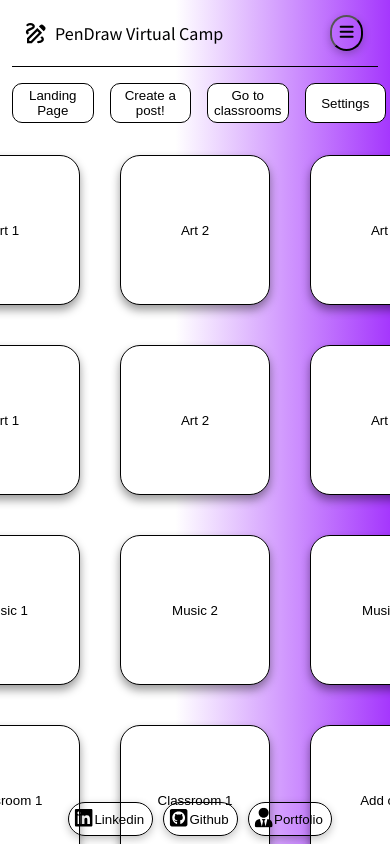
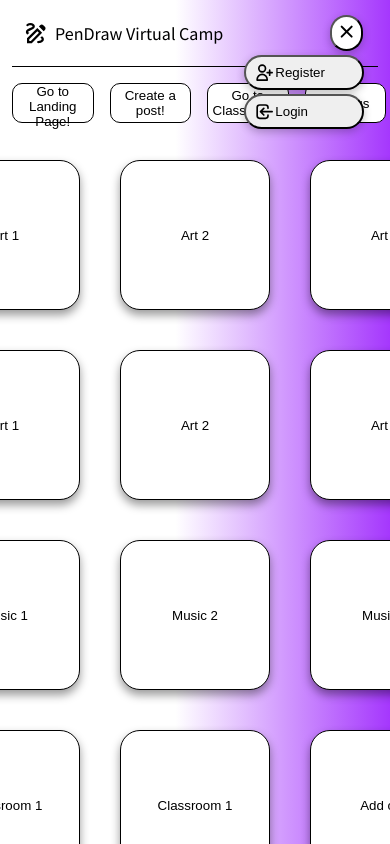
Before and after one commit to Ianduha13/Pendraw-Virtual-Camp, a React (Create React App) app in the folder frontend/: page /dashboard in a window 390 px wide. Both pictures are taken after a click on the button 346 px from the left and 33 px from the top of the page. Shown: the top 844 px of the page. Built offline with nearby package versions, Linux system fonts and the light colour scheme.

Commit message:
Adding mobile menu and responsive designs for all the screens

```diff
--- /dev/null
+++ b/frontend/src/components/MobileNavigationMenu.js
@@ -0,0 +1,25 @@
+import { useState } from "react"
+import { HiMenu, HiX } from "react-icons/hi"
+import "./styles/Mobile.css"
+import MobileNavigationOptions from "./MobileNavigationOptions"
+
+const MobileNavigationMenu = ({ user, logout }) => {
+  const [toggle, setToggle] = useState(false)
+
+  return (
+    <>
+      <div className="menu'container inactive">
+        <button className='mobile-menu' onClick={() => setToggle(!toggle)}>
+          {toggle === true ? <HiX /> : <HiMenu />}
+        </button>
+        {toggle === true && (
+          <div className='option-container inactive'>
+            <MobileNavigationOptions user={user} logout={logout} />
+          </div>
+        )}
+      </div>
+    </>
+  )
+}
+
+export default MobileNavigationMenu
--- /dev/null
+++ b/frontend/src/components/MobileNavigationOptions.js
@@ -0,0 +1,71 @@
+import {
+  HiOutlineUser,
+  HiOutlineLogout,
+  HiOutlineLogin,
+  HiOutlineHome,
+  HiOutlineUserAdd,
+  HiOutlineBell,
+} from "react-icons/hi"
+import { Link } from "react-router-dom"
+import "./styles/Mobile.css"
+import { useNavigate } from "react-router-dom"
+
+const MobileNavigationOptions = ({ user, logout }) => {
+  const navigate = useNavigate()
+  return (
+    <>
+      {user ? (
+        <ul className='mobile-ul'>
+          <li>
+            <button className='mobile-options'>
+              <HiOutlineHome />
+              <p>Dashboard</p>
+            </button>
+          </li>
+          <li>
+            <button className='mobile-options'>
+              <HiOutlineBell />
+              <p>Notifications</p>
+            </button>
+          </li>
+          <li>
+            <button className='mobile-options'>
+              <Link to='/me'>
+                <HiOutlineUser />
+                <p>Profile</p>
+              </Link>
+            </button>
+          </li>
+          <li>
+            <button className='mobile-options'>
+              <Link to='/login' onClick={logout}>
+                <HiOutlineLogout />
+                <p>LogOut</p>
+              </Link>
+            </button>
+          </li>
+        </ul>
+      ) : (
+        <ul className='mobile-ul'>
+          <li>
+            <button className='mobile-options login'>
+              <Link to='/signup'>
+                <HiOutlineUserAdd />
+                <p>Register</p>
+              </Link>
+            </button>
+          </li>
+          <li>
+            <button className='mobile-options login'>
+              <Link to='/login'>
+                <HiOutlineLogin /> <p>Login</p>
+              </Link>
+            </button>
+          </li>
+        </ul>
+      )}
+    </>
+  )
+}
+
+export default MobileNavigationOptions
--- a/frontend/src/components/Navbar.js
+++ b/frontend/src/components/Navbar.js
@@ -1,6 +1,5 @@
 import {
   HiOutlineUser,
-  HiMenu,
   HiOutlineLogout,
   HiOutlineLogin,
   HiOutlineHome,
@@ -14,6 +13,7 @@ import { useDispatch } from "react-redux"
 import { logout as storeLogout } from "../features/auth/authSlice"
 import { toast } from "react-toastify"
 import "./styles/Navbar.css"
+import MobileNavigationMenu from "./MobileNavigationMenu"
 
 const Header = ({ user }) => {
   const navigate = useNavigate()
@@ -25,7 +25,6 @@ const Header = ({ user }) => {
     navigate("/login")
     toast.success("Logged out correctly")
   }
-  const toggleMenu = (e) => {}
   return (
     <header className='header'>
       <div className='logo'>
@@ -64,12 +63,7 @@ const Header = ({ user }) => {
             </button>
           </li>
           <li>
-            <button
-              className='btn-menu btn-options inactive'
-              onClick={toggleMenu()}
-            >
-              <HiMenu />
-            </button>
+            <MobileNavigationMenu user={user} logout={logout} />
           </li>
         </ul>
       ) : (
@@ -90,12 +84,7 @@ const Header = ({ user }) => {
             </button>
           </li>
           <li>
-            <button
-              className='btn-menu btn-options inactive'
-              onClick={toggleMenu()}
-            >
-              <HiMenu />
-            </button>
+            <MobileNavigationMenu />
           </li>
         </ul>
       )}
--- a/frontend/src/components/styles/Dashboard.css
+++ b/frontend/src/components/styles/Dashboard.css
@@ -41,7 +41,10 @@
     grid-template-rows: auto auto auto auto auto;
     grid-template-columns: auto auto auto;
   }
-  .left-container ul{
+
+}
+@media(max-width: 850px){
+.left-container ul{
     width: 100%;
     display: flex;
     flex-direction: row;
--- a/frontend/src/components/styles/Footer.css
+++ b/frontend/src/components/styles/Footer.css
@@ -1,5 +1,5 @@
 footer{
-  position: absolute;
+  position: fixed;
   bottom: 0;
   margin-bottom: 8px;
   width: 100%;
@@ -24,3 +24,10 @@ footer{
 .btn-footer svg{
   transform: scale(1.5);
 }
+@media(max-width: 850px)
+{
+footer{
+  position: absolute;
+  bottom: -20%;
+}
+}
--- /dev/null
+++ b/frontend/src/components/styles/Mobile.css
@@ -0,0 +1,55 @@
+.mobile-ul{
+  display: flex;
+  flex-direction: column;
+  align-items: flex-end;
+  position: absolute;
+  right: 10px;
+}
+ .mobile-menu{
+  box-shadow: rgba(0, 0, 0, 0.24) 0px 3px 8px;
+  display: block;
+  border: 1 px solid #000;
+  padding: 8px;
+  border-radius: 20px;
+  background: #fff;
+}
+.mobile-menu p{
+  margin-left: 4px;
+  font-weight: 500;
+}
+.mobile-menu svg{
+  transform: scale(1.5);
+}
+.mobile-menu:hover{
+  transform: scale(0.95);
+}
+.mobile-options{
+  position: relative;
+  z-index: 100;
+  width: 120px;
+  display: flex;
+  box-shadow: rgba(0, 0, 0, 0.24) 0px 3px 8px;
+  border: 1 px solid #000;
+  margin: 4px 16px 0px 0px;
+  padding: 8px;
+  border-radius: 20px;
+  background: solid #fff;
+}
+.login svg{
+  margin-left: 12px;
+}
+
+.mobile-options p{
+  margin-left: 4px;
+  font-weight: 500;
+}
+
+.mobile-options svg{
+  transform: scale(1.5);
+  margin-left: 4px;
+}
+@media (max-widht: 600px) {
+  .inactive{
+    display: block;
+  }
+}
--- a/frontend/src/components/styles/Navbar.css
+++ b/frontend/src/components/styles/Navbar.css
@@ -71,3 +71,12 @@
     display: block;
   }
 }
+@media (max-width: 300px) {
+  .logo-svg{
+    display: none;
+  }
+  .logo p{
+    margin-left: -12px;
+    text-align: start;
+  }
+}
--- a/frontend/src/index.css
+++ b/frontend/src/index.css
@@ -23,3 +23,12 @@ a {
   height: 100%;
   background: linear-gradient(90deg, #fff 45%, rgba(165,55,253,1) 100%);
 }
+
+@media(max-width: 850px)
+{
+.container{
+  height: 150%;
+  background: linear-gradient(90deg, #fff 45%, rgba(165,55,253,1) 100%);
+}
+
+}
--- a/frontend/src/pages/Dashboard.js
+++ b/frontend/src/pages/Dashboard.js
@@ -1,30 +1,26 @@
 import React from "react"
-import { Link } from "react-router-dom"
 import "../components/styles/Dashboard.css"
+import { useNavigate } from "react-router-dom"
+//god use from navigate
 const Dashboard = ({ user }) => {
+  const navigate = useNavigate()
   return (
     <div className='md-container'>
       <div className='left-container'>
         <ul className='options'>
           <li>
-            <button>
-              <Link to='/'>Landing Page</Link>
+            <button onClick={() => navigate("/")}>Go to Landing Page!</button>
+          </li>
+          <li>
+            <button onClick={() => navigate("/posts")}>Create a post!</button>
+          </li>
+          <li>
+            <button onClick={() => navigate("/classrooms")}>
+              Go to Classrooms
             </button>
           </li>
           <li>
-            <button>
-              <Link to='/posts'>Create a post!</Link>
-            </button>
-          </li>
-          <li>
-            <button>
-              <Link to='/classrooms'>Go to classrooms</Link>
-            </button>
-          </li>
-          <li>
-            <button>
-              <Link to='/settings'>Settings</Link>
-            </button>
+            <button onClick={() => navigate("/me")}>Settings</button>
           </li>
         </ul>
       </div>
```
Also changed, not shown: frontend/src/components/MobileNavigation.js (deleted).
